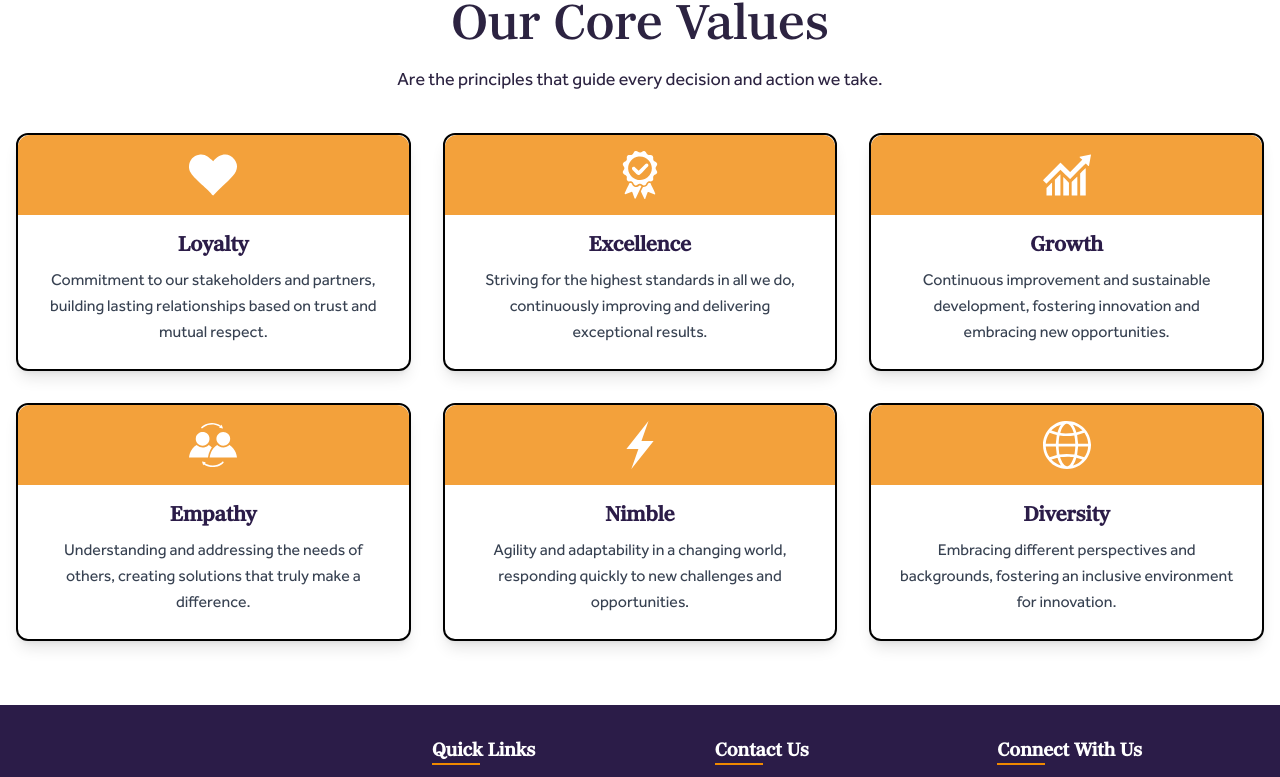
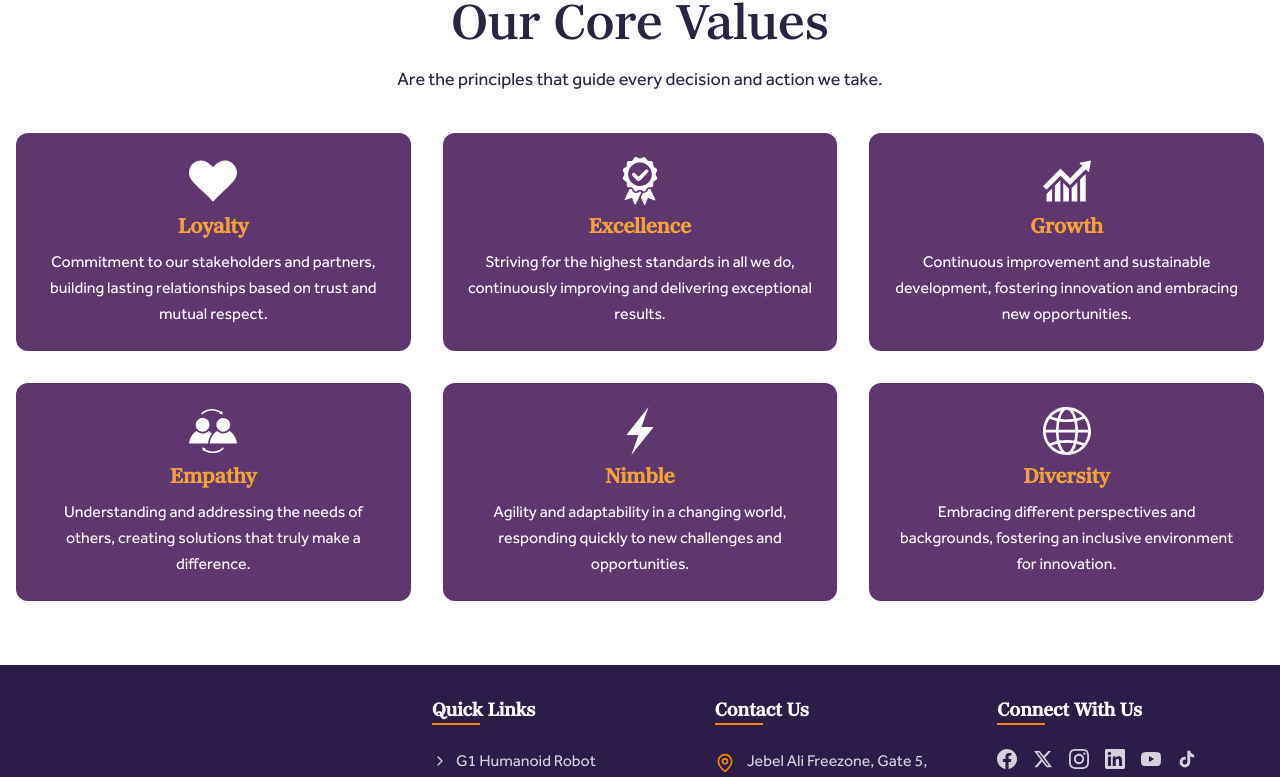
Before and after one commit to legendholding192025/LegendX, a Next.js app: page /about-us in a window 1280 px wide. Shown: the part 1820-2597 px from the top of the page. Built offline with nearby package versions, Linux system fonts and the light colour scheme.

Commit message:
About-us-fixes

```diff
--- a/src/app/about-us/page.tsx
+++ b/src/app/about-us/page.tsx
@@ -265,9 +265,9 @@ export default function AboutUsPage() {
                 ].map((value, index) => (
                   <div
                     key={value.title}
-                    className="group bg-white rounded-xl shadow-lg border-2 border-black flex flex-col items-center text-center min-h-36 max-w-lg mx-auto transition-all duration-300 ease-in-out hover:-translate-y-2 hover:shadow-2xl hover:shadow-gray-200 cursor-pointer transform hover:scale-[1.02]"
+                    className="group bg-[#5D376E] rounded-xl p-6 flex flex-col items-center text-center min-h-40 max-w-lg mx-auto transition-all duration-300 ease-in-out hover:-translate-y-2 hover:shadow-2xl hover:shadow-[#5D376E]/20 cursor-pointer transform hover:scale-[1.02]"
                   >
-                    <div className="bg-[#F3A13B] w-full rounded-t-xl p-4 mb-4 transition-transform duration-300 group-hover:scale-110">
+                    <div className="text-white mb-2 transition-transform duration-300 group-hover:scale-110">
                       <Image
                         src={value.icon}
                         alt={`${value.title} icon`}
@@ -276,12 +276,10 @@ export default function AboutUsPage() {
                         className="w-12 h-12 mx-auto"
                       />
                     </div>
-                    <div className="px-6 pb-6">
-                      <h3 className="text-xl font-bold text-[#2B1C48] mb-2">{value.title}</h3>
-                      <p className="text-gray-700 text-base leading-relaxed">
-                        {value.desc}
-                      </p>
-                    </div>
+                    <h3 className="text-xl font-bold text-[#F3A13B] mb-2">{value.title}</h3>
+                    <p className="text-white text-base leading-relaxed">
+                      {value.desc}
+                    </p>
                   </div>
                 ))}
               </div>
--- a/src/components/layout/Navbar.tsx
+++ b/src/components/layout/Navbar.tsx
@@ -62,6 +62,11 @@ export default function Navbar() {
 
           {/* Desktop Navigation */}
           <div className="hidden md:flex items-center space-x-6 ml-4">
+            <Link href="/about-us" className={`relative ${pathname.includes('/about-us') ? 'text-orange-500' : 'text-[#2B1C48]'} hover:text-orange-500 transition-all duration-300 font-medium group`}>
+              <span className="relative z-10 font-heading">About Us</span>
+              <span className="absolute bottom-0 left-0 w-0 h-0.5 bg-orange-500 group-hover:w-full transition-all duration-300"></span>
+            </Link>
+
             <div
               className="relative cursor-pointer group"
               onMouseEnter={() => setProductsDropdownOpen(true)}
@@ -105,11 +110,6 @@ export default function Navbar() {
               </div>
             </div>
 
-            <Link href="/about-us" className={`relative ${pathname.includes('/about-us') ? 'text-orange-500' : 'text-[#2B1C48]'} hover:text-orange-500 transition-all duration-300 font-medium group`}>
-              <span className="relative z-10 font-heading">About Us</span>
-              <span className="absolute bottom-0 left-0 w-0 h-0.5 bg-orange-500 group-hover:w-full transition-all duration-300"></span>
-            </Link>
-
             <Link href="/support/terms-policies" className={`relative ${pathname.includes('/support') ? 'text-orange-500' : 'text-[#2B1C48]'} hover:text-orange-500 transition-all duration-300 font-medium group`}>
               <span className="relative z-10 font-heading">Support</span>
               <span className="absolute bottom-0 left-0 w-0 h-0.5 bg-orange-500 group-hover:w-full transition-all duration-300"></span>
@@ -140,6 +140,14 @@ export default function Navbar() {
         {isMenuOpen && (
           <div className="md:hidden py-4 border-t border-gray-200">
             <div className="flex flex-col space-y-4">
+              <Link
+                href="/about-us"
+                onClick={handleMobileLinkClick}
+                className={`${pathname.includes('/about-us') ? 'text-orange-500' : 'text-[#2B1C48]'} hover:text-orange-500 transition-all duration-300 font-medium font-heading`}
+              >
+                About Us
+              </Link>
+
               {/* Products Dropdown for Mobile */}
               <div>
                 <button
@@ -220,13 +228,6 @@ export default function Navbar() {
               </div>
 
               <Link
-                href="/about-us"
-                onClick={handleMobileLinkClick}
-                className={`${pathname.includes('/about-us') ? 'text-orange-500' : 'text-[#2B1C48]'} hover:text-orange-500 transition-all duration-300 font-medium font-heading`}
-              >
-                About Us
-              </Link>
-              <Link
                 href="/support/terms-policies"
                 onClick={handleMobileLinkClick}
                 className={`${pathname.includes('/support') ? 'text-orange-500' : 'text-[#2B1C48]'} hover:text-orange-500 transition-all duration-300 font-medium font-heading`}
```
